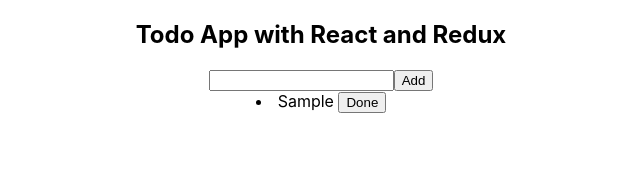
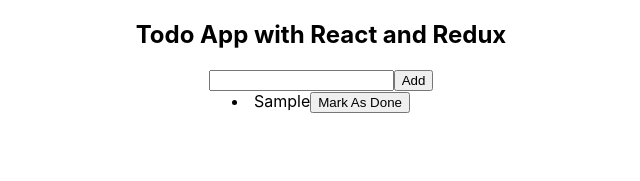
Before and after one commit to effiong-jr/Todo-App-with-React-and-Redux, a React (Create React App) app: page / in a window 1280 px wide. Both pictures are taken after typing "Sample" into the empty fields and a click on the button "Add". Shown: the top 181 px of the page, without its empty margins (319-959 px from the left). Built offline with nearby package versions, Linux system fonts and the light colour scheme.

Commit message:
Can toggle task  between 'Completed' and 'Not Completed'

```diff
--- a/src/App.js
+++ b/src/App.js
@@ -13,6 +13,7 @@
 
     this.handleChange = this.handleChange.bind(this);
     this.handleSubmit = this.handleSubmit.bind(this);
+    this.markAsDone = this.markAsDone.bind(this);
   }
 
   handleChange(event) {
@@ -45,13 +46,38 @@
 
     event.preventDefault();
   }
+
+  markAsDone(id) {
+    const {todoList} = this.state;
+    let doneTask = todoList.filter( todo => todo.id === id)[0];
+    let updatedList = Object.assign(
+      [],
+      todoList, doneTask.completed = !doneTask.completed,
+    )
+
+    this.setState({ todoList: updatedList});
+  }
+
   render() {
     const { input, todoList } = this.state;
-    const displayTodos = todoList.map( todo =>
-      <li key={todo.id}>
-        {todo.text} <button >Done</button>
-      </li>
-    );
+    const displayTodos = todoList.map( todo => {
+      if(todo.completed) {
+        return (
+          <li key={todo.id}>
+            <del>{todo.text}</del>
+            <button onClick={()=>this.markAsDone(todo.id)} >Completed</button>
+          </li>
+        )
+      } else {
+        return (
+          <li key={todo.id}>
+            {todo.text}
+            <button onClick={()=>this.markAsDone(todo.id)} >Mark As Done</button>
+          </li>
+
+        )
+      }
+    });
     return (
       <div className="App">
         <h2>Todo App with React and Redux</h2>
```
